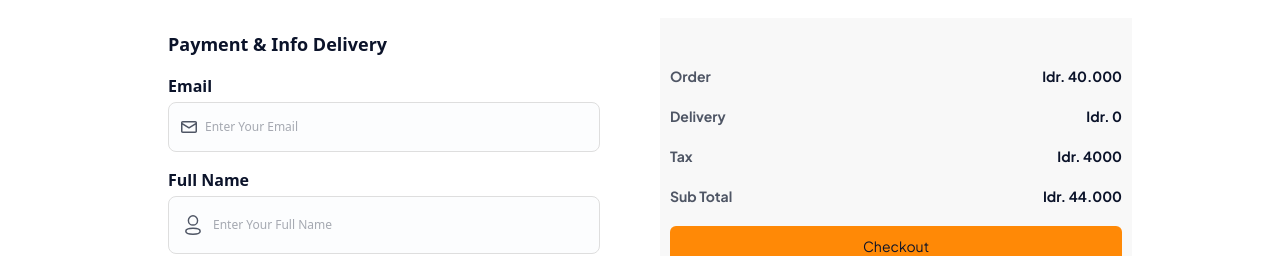
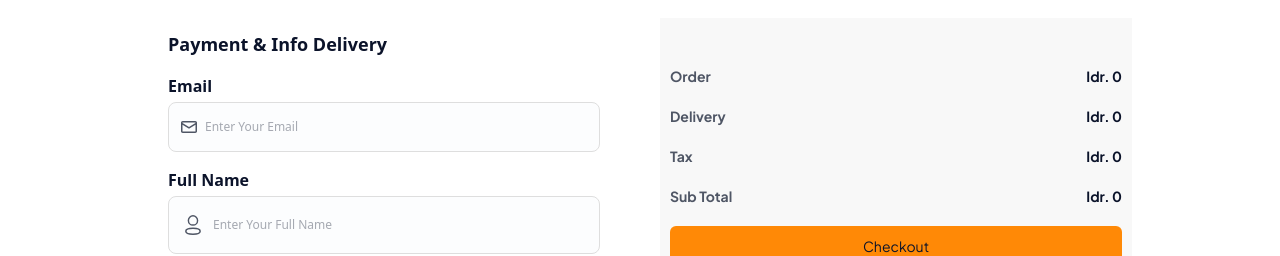
Before and after one commit to adityabastyas/koda-b6-react, a React (Vite) app: page /checkout-product in a window 1280 px wide. Shown: the part 146-402 px from the top of the page. Built offline with nearby package versions, Linux system fonts and the light colour scheme; no server answers.

Commit message:
feat: add calculate to price, tax and add delivery cost price

```diff
--- a/src/pages/CheckoutProduct.jsx
+++ b/src/pages/CheckoutProduct.jsx
@@ -39,6 +39,19 @@ function CheckoutProduct() {
   };
 
   const [deliveryOption, setDeliveryOption] = React.useState("Dine In");
+
+  let deliveryCost = 0;
+  if (deliveryOption === "Dine In") {
+    deliveryCost = 0;
+  } else if (deliveryOption === "Door Delivery") {
+    deliveryCost = 10000;
+  } else if (deliveryOption === "Pick Up") {
+    deliveryCost = 5000;
+  }
+
+  const tax = Math.floor((totalOrder + deliveryCost) * 0.1);
+
+  const subTotal = totalOrder + deliveryCost + tax;
 
   return (
     <>
@@ -147,7 +160,7 @@ function CheckoutProduct() {
               <div className='flex justify-between'>
                 <span className='text-sm font-bold text-[#4f5665]'>Order</span>
                 <span className='text-sm font-bold text-[#0b132a]'>
-                  Idr. 40.000
+                  Idr. {totalOrder.toLocaleString()}
                 </span>
               </div>
 
@@ -156,14 +169,16 @@ function CheckoutProduct() {
                 <span className='text-sm font-bold text-[#4f5665]'>
                   Delivery
                 </span>
-                <span className='text-sm font-bold text-[#0b132a]'>Idr. 0</span>
+                <span className='text-sm font-bold text-[#0b132a]'>
+                  Idr. {deliveryCost.toLocaleString()}
+                </span>
               </div>
 
               {/* Tax */}
               <div className='flex justify-between'>
                 <span className='text-sm font-bold text-[#4f5665]'>Tax</span>
                 <span className='text-sm font-bold text-[#0b132a]'>
-                  Idr. 4000
+                  Idr. {tax.toLocaleString()}
                 </span>
               </div>
 
@@ -173,7 +188,7 @@ function CheckoutProduct() {
                   Sub Total
                 </span>
                 <span className='text-sm font-bold text-[#0b132a]'>
-                  Idr. 44.000
+                  Idr. {subTotal.toLocaleString()}
                 </span>
               </div>
 
```
